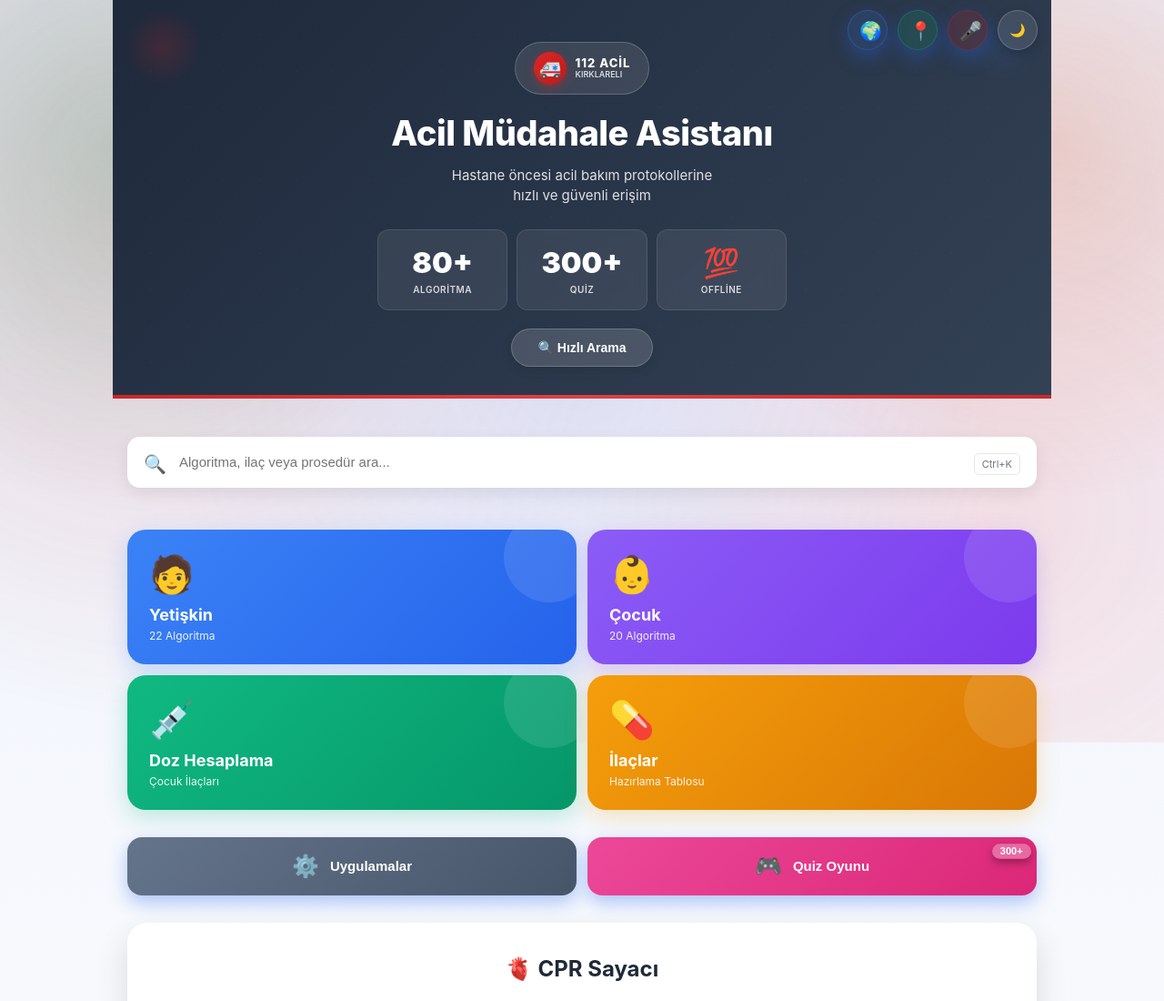
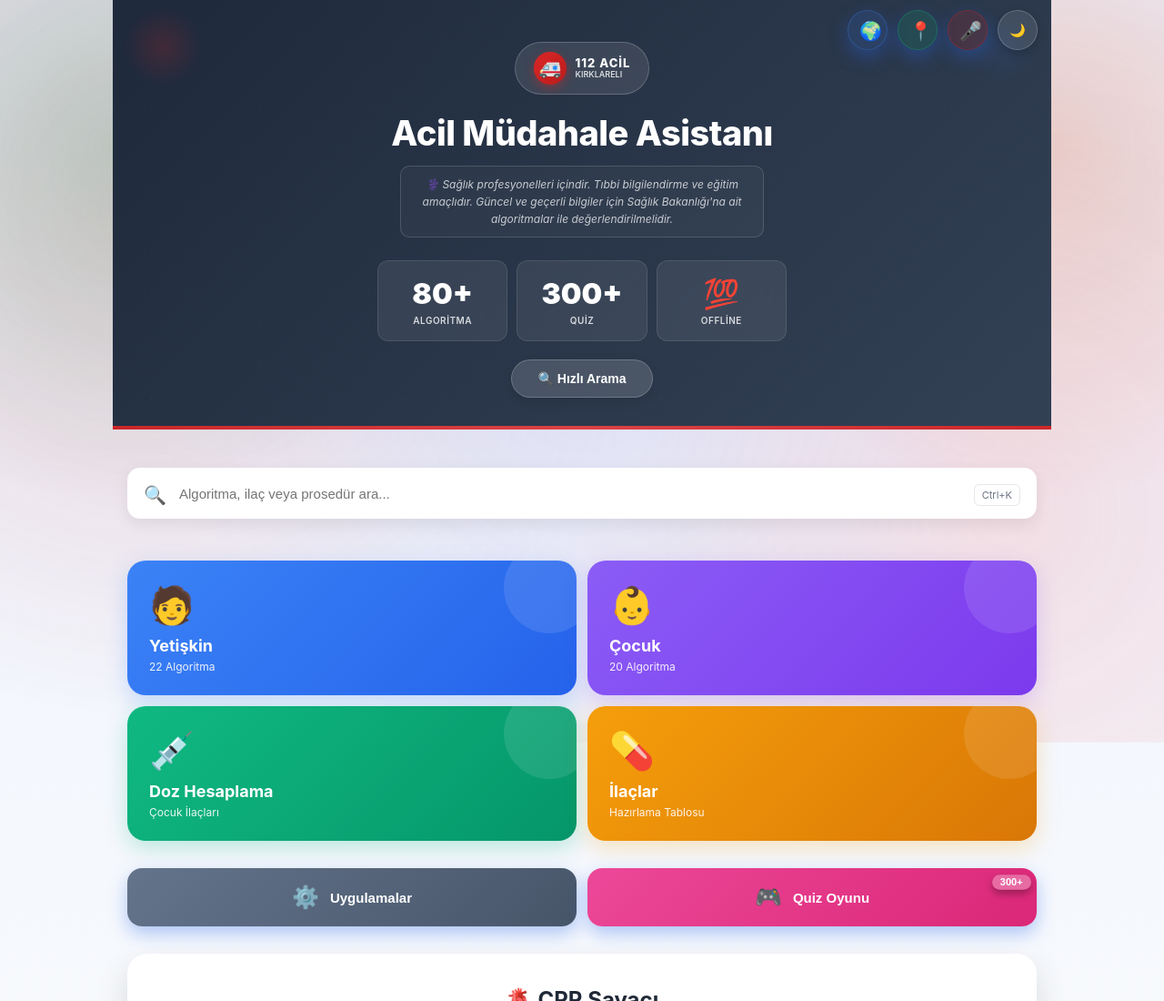
Before and after one commit to nuripk3-lang/112-ALGOR-TMA-V1-, a website: page index.html in a window 1280 px wide. Shown: the top 1100 px of the page at 91% size. Drawn offline with Linux system fonts and the light colour scheme.

Commit message:
Add files via upload

```diff
--- a/index.html
+++ b/index.html
@@ -114,8 +114,8 @@
     </h1>
 
     <!-- Subtitle -->
-    <p style="font-size: 15px; opacity: 0.85; margin: 0 0 25px 0; font-weight: 400; max-width: 380px; margin-left: auto; margin-right: auto; line-height: 1.5;">
-      Hastane öncesi acil bakım protokollerine<br>hızlı ve güvenli erişim
+    <p style="font-size: 12px; opacity: 0.75; margin: 0 0 25px 0; font-weight: 400; max-width: 400px; margin-left: auto; margin-right: auto; line-height: 1.6; font-style: italic; border: 1px solid rgba(255,255,255,0.2); border-radius: 10px; padding: 10px 14px; background: rgba(255,255,255,0.05);">
+      ⚕️ Sağlık profesyonelleri içindir. Tıbbi bilgilendirme ve eğitim amaçlıdır. Güncel ve geçerli bilgiler için Sağlık Bakanlığı'na ait algoritmalar ile değerlendirilmelidir.
     </p>
 
     <!-- Stats Cards - Daha Minimal -->
```
